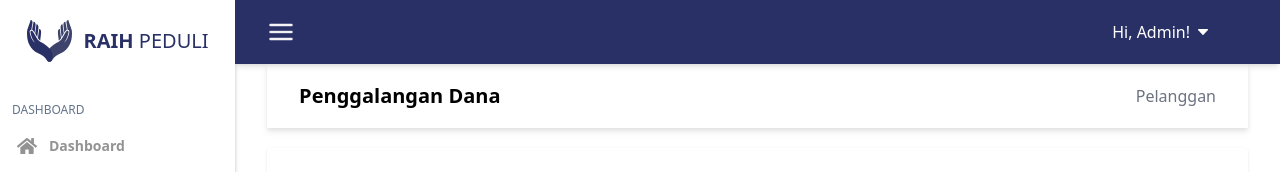
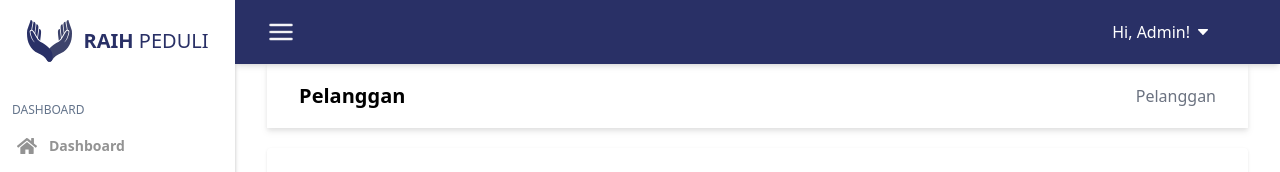
Before and after one commit to Capstone-Alterra/react-raih-peduli, a React (Vite) app: page /pelanggan in a window 1280 px wide. Shown: the top 172 px of the page. Built offline with nearby package versions, Linux system fonts and the light colour scheme.

Commit message:
refactor: customer page

```diff
--- a/src/pages/customer/index.jsx
+++ b/src/pages/customer/index.jsx
@@ -8,8 +8,8 @@ import TableLayout from "@/components/table/table-layout";
 
 function Index() {
   return (
-    <Layout currentPage="fundraising">
-      <Header titleHeader="Penggalangan Dana" />
+    <Layout currentPage="pelanggan">
+      <Header titleHeader="Pelanggan" />
       <TableLayout>
         <TableData columns={columns} data={data} />
       </TableLayout>
```
